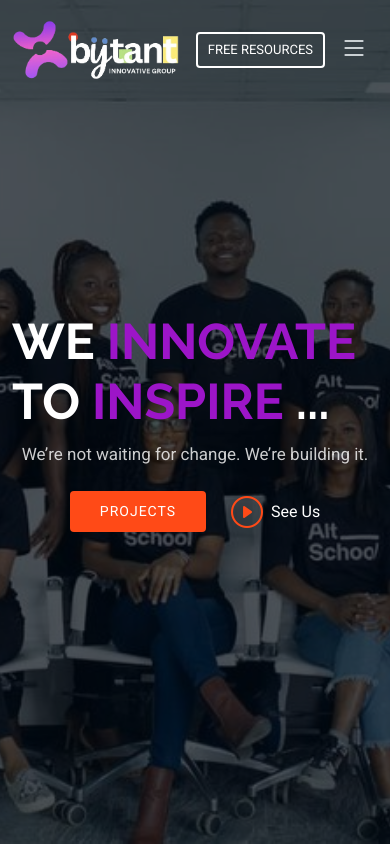
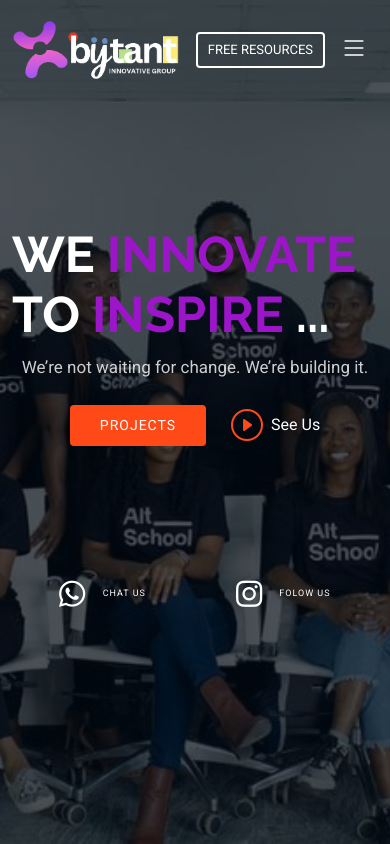
Before and after one commit to Bytant/launch_website, a plain HTML site: page index.html in a window 390 px wide. Shown: the top 844 px of the page. Drawn offline with Linux system fonts and the light colour scheme.

Commit message:
added new links to home

```diff
--- a/assets/css/main.css
+++ b/assets/css/main.css
@@ -920,6 +920,42 @@ section,
   color: color-mix(in srgb, var(--accent-color), transparent 20%);
 }
 
+.hero #social1{
+  color: var(--contrast-color);
+  font-weight: 400;
+  font-size: 40px;
+  letter-spacing: 1px;
+  display: inline-block;
+  padding: 10px 30px;
+  border-radius: 4px;
+  transition: 0.3s;
+  text-transform: uppercase;
+  margin-top: 30%;
+  margin-right: 100px;
+}
+
+.hero #social1:hover {
+  background: color-mix(in srgb, var(--accent-color), transparent 20%);
+}
+
+.hero #social2{
+  color: var(--contrast-color);
+  font-weight: 400;
+  font-size: 40px;
+  letter-spacing: 1px;
+  display: inline-block;
+  padding: 10px 30px;
+  border-radius: 4px;
+  transition: 0.3s;
+  text-transform: uppercase;
+  margin-top: 30%;
+}
+
+.hero #social2:hover {
+  background: color-mix(in srgb, var(--accent-color), transparent 20%);
+}
+
+
 @media (max-width: 768px) {
   .hero h2 {
     font-size: 50px;
@@ -928,6 +964,39 @@ section,
   .hero p {
     font-size: 17px;
   }
+
+  .hero #social2{
+  font-size: 9px;
+  color: var(--contrast-color);
+  font-weight: 400;
+  letter-spacing: 1px;
+  display: inline-block;
+  padding: 10px 30px;
+  border-radius: 4px;
+  transition: 0.3s;
+  text-transform: uppercase;
+  margin-top: 30%;
+  }
+  .hero #social2 i{
+    font-size: 30px;
+  }
+
+  .hero #social1{
+    font-size: 9px;
+    color: var(--contrast-color);
+    font-weight: 400;
+    letter-spacing: 1px;
+    display: inline-block;
+    padding: 10px 30px;
+    border-radius: 4px;
+    transition: 0.3s;
+    text-transform: uppercase;
+    margin-top: 30%;
+    margin-right: 30px;
+    }
+    .hero #social1 i{
+      font-size: 30px;
+    }
 }
 
 /*--------------------------------------------------------------
--- a/index.html
+++ b/index.html
@@ -71,6 +71,11 @@
         <div class="d-flex mt-4" data-aos="fade-up" data-aos-delay="300">
           <a href="#portfolio" class="btn-get-started">Projects</a>
           <a href="https://youtube.com/@bytants?si=O-yB9pmiLndA3xvH" class="glightbox btn-watch-video d-flex align-items-center"><i class="bi bi-play-circle"></i><span>See Us</span></a>
+        </div>
+
+        <div class="d-flex mt-4 align-items-center" id="home-social-main">
+        <a href="https://api.whatsapp.com/message/UJQH3BXTQDMLC1" target="_blank" class="home-social d-flex align-items-center" id="social1"><i class="fa-brands fa-whatsapp me-3 fa-bounce"></i><span class="icon-bounce">Chat Us</span></a>
+        <a href="https://www.instagram.com/bytants/" target="_blank" class="home-social d-flex align-items-center" id="social2"><i class="fa-brands fa-instagram me-3 fa-bounce"></i> <span>Folow Us</span></a>
         </div>
       </div>
 
```
